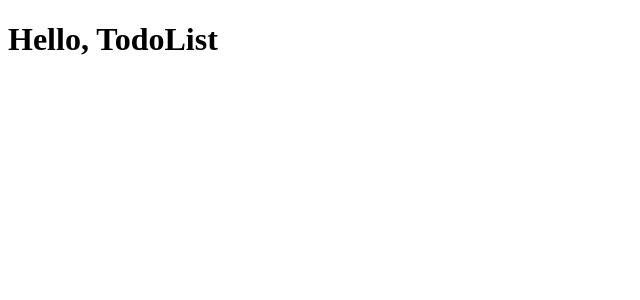
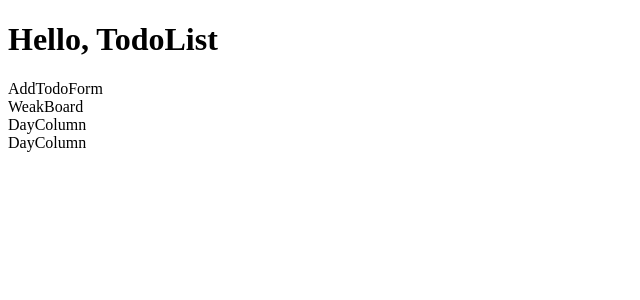
Before and after one commit to arkhipenkavitali/todolist-client, a React (Vite) app: page / in a window 1280 px wide. Shown: the top 300 px of the page, without its empty margins (0-640 px from the left). Built offline with nearby package versions, Linux system fonts and the light colour scheme.

Commit message:
add main page components

```diff
--- /dev/null
+++ b/src/components/AddTodoForm/AddTodoForm.tsx
@@ -0,0 +1,9 @@
+const AddTodoForm = () => {
+    return (
+        <div>
+            AddTodoForm
+        </div>
+    );
+};
+
+export default AddTodoForm;
--- a/src/components/App/App.tsx
+++ b/src/components/App/App.tsx
@@ -1,9 +1,13 @@
 import './App.css'
+import AddTodoForm from "../AddTodoForm/AddTodoForm.tsx";
+import WeakBoard from "../WeakBoard/WeakBoard.tsx";
 
 function App() {
     return (
         <>
             <h1>Hello, TodoList</h1>
+            <AddTodoForm/>
+            <WeakBoard/>
         </>
     )
 }
--- /dev/null
+++ b/src/components/DayColumn/DayColumn.tsx
@@ -0,0 +1,9 @@
+const DayColumn = () => {
+    return (
+        <div>
+            DayColumn
+        </div>
+    );
+};
+
+export default DayColumn;
--- /dev/null
+++ b/src/components/WeakBoard/WeakBoard.tsx
@@ -0,0 +1,13 @@
+import DayColumn from "../DayColumn/DayColumn.tsx";
+
+const WeakBoard = () => {
+    return (
+        <div>
+            WeakBoard
+            <DayColumn/>
+            <DayColumn/>
+        </div>
+    );
+};
+
+export default WeakBoard;
```
